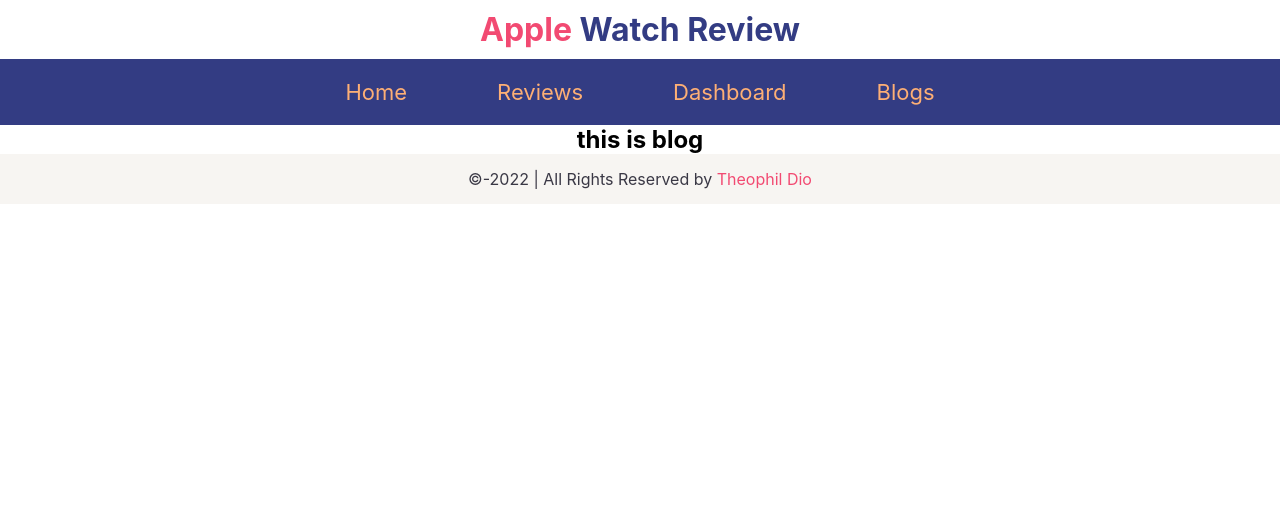
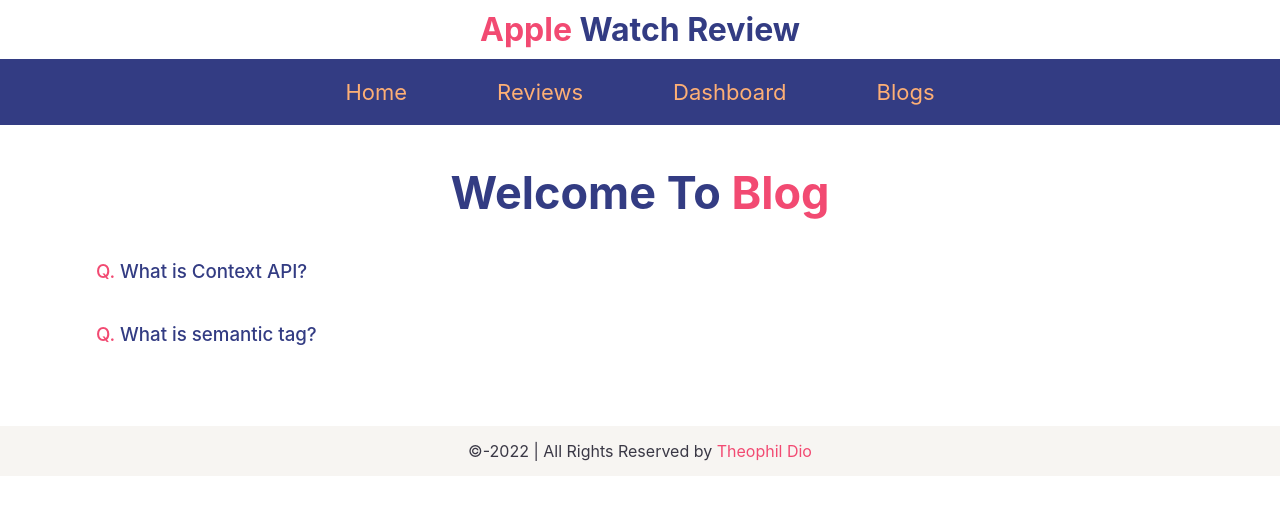
Before and after one commit to theophildio/apple-watch-review, a React (Create React App) app: page /blogs in a window 1280 px wide. Shown: the top 514 px of the page. Built offline with nearby package versions, Linux system fonts and the light colour scheme; the HTML template or start-up script is replaced by a standard one.

Commit message:
Blogs questions added on UI

```diff
--- a/src/App.css
+++ b/src/App.css
@@ -1,38 +1,5 @@
 .App {
+  width: 100%;
+  margin: 0 auto;
   text-align: center;
 }
-
-.App-logo {
-  height: 40vmin;
-  pointer-events: none;
-}
-
-@media (prefers-reduced-motion: no-preference) {
-  .App-logo {
-    animation: App-logo-spin infinite 20s linear;
-  }
-}
-
-.App-header {
-  background-color: #282c34;
-  min-height: 100vh;
-  display: flex;
-  flex-direction: column;
-  align-items: center;
-  justify-content: center;
-  font-size: calc(10px + 2vmin);
-  color: white;
-}
-
-.App-link {
-  color: #61dafb;
-}
-
-@keyframes App-logo-spin {
-  from {
-    transform: rotate(0deg);
-  }
-  to {
-    transform: rotate(360deg);
-  }
-}
--- a/src/components/Blog/Blog.css
+++ b/src/components/Blog/Blog.css
@@ -0,0 +1,25 @@
+.blog-container {
+  width: 85%;
+  margin: 0 auto;
+  padding: 40px 0;
+}
+
+.blog-container h2 {
+  color: #333C83;
+  font-size: 45px;
+  text-transform: capitalize;
+}
+
+.blog-container span {
+  color: #F24A72;
+}
+
+.blog-container article {
+  text-align: left;
+  margin: 40px 0;
+}
+
+.blog-container h3 {
+  color: #333C83;
+  font-weight: 500;
+}
--- a/src/components/Blog/Blog.js
+++ b/src/components/Blog/Blog.js
@@ -1,9 +1,16 @@
 import React from 'react';
+import './Blog.css';
 
 const Blog = () => {
   return (
-    <div>
-      <h2>this is blog</h2>
+    <div className='blog-container'>
+      <h2>Welcome to <span>blog</span></h2>
+      <article>
+        <h3><span>Q.</span> What is Context API?</h3>
+      </article>
+      <article>
+        <h3><span>Q.</span> What is semantic tag?</h3>
+      </article>
     </div>
   );
 };
```
